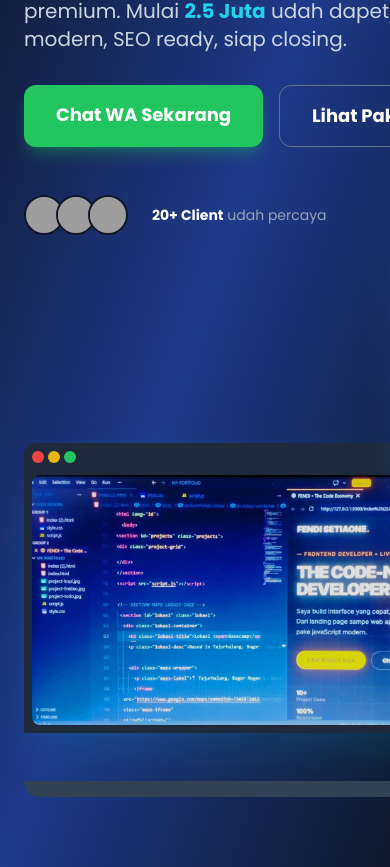
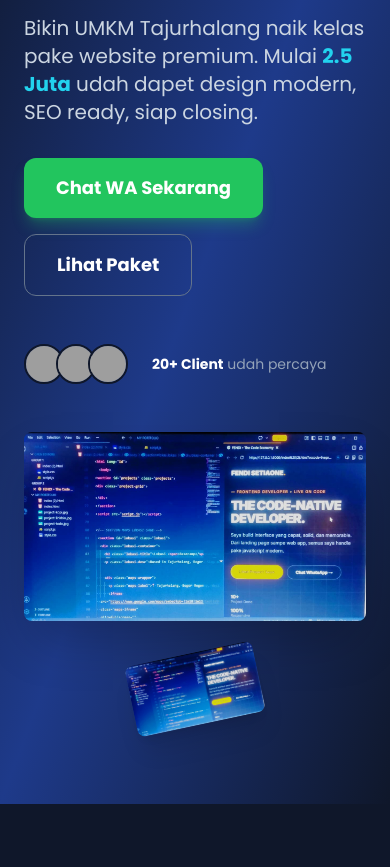
Before and after one commit to Ehfend552/MY-PORTFOLIO, a plain HTML site: page index.html in a window 390 px wide. Shown: the part 233-1100 px from the top of the page. Drawn offline with nearby package versions, Linux system fonts and the light colour scheme; grey boxes are pictures that could not be loaded.

Commit message:
fix total layout mockup responsive

```diff
--- a/index.html
+++ b/index.html
@@ -192,40 +192,27 @@
         </div>
 
         <!-- KANAN: MOCKUP 3D LAPTOP + HP -->
-        <div class="relative w-full flex flex-col items-center gap-8 py-8 lg:h-[500px] lg:block"></div>
+       <div class="relative w-full lg:h-[500px]">
+
    <!-- MOCKUP LAPTOP -->
-   <div class="w-full max-w-[350px] lg:absolute lg:left-0 lg:max-w-[70%] lg:w-[800px]"></div>
-            <div
-              class="w-[450px] bg-slate-800 rounded-t-xl p-2 shadow-2xl shadow-cyan-500/20"
-            >
-              <div class="h-4 flex gap-1 mb-2">
-                <div class="w-3 h-3 rounded-full bg-red-500"></div>
-                <div class="w-3 h-3 rounded-full bg-yellow-500"></div>
-                <div class="w-3 h-3 rounded-full bg-green-500"></div>
-              </div>
+   <div class="w-full lg:absolute lg:left-0 lg:bottom-0 lg:w-[75%]">
       <img
          src="foto-profile.jpg"
          alt="Preview Website"
-                class="w-full h-[250px] object-cover rounded-lg"
+         class="w-full rounded-lg shadow-2xl"
       />
-            </div>
-            <div class="w-[500px] h-4 bg-slate-700 rounded-b-3xl mx-auto"></div>
    </div>
 
    <!-- MOCKUP HP -->
-   <div class="relative w-[150px] lg:absolute lg:bottom-0 lg:right-0"></div>
-
-            <div
-              class="w-[160px] bg-slate-800 rounded-[2rem] p-2 shadow-2xl shadow-blue-500/20 border-4 border-slate-700"
-            >
-              <div
-                class="w-12 h-1 bg-slate-600 rounded-full mx-auto mb-2"
-              ></div>
+   <div class="relative mx-auto mt-8 w-[130px] lg:absolute lg:bottom-0 lg:right-0 lg:mt-0 lg:mx-0 lg:w-[180px] -rotate-12 hover:rotate-0 transition-transform duration-700">
       <img
          src="foto-profile.jpg"
          alt="Preview Mobile"
-                class="w-full h-[280px] object-cover object-top rounded-lg"
+         class="w-full rounded-lg shadow-xl"
       />
+   </div>
+
+</div>
             </div>
           </div>
 
```
Lines whose indentation alone changed are shown as unchanged.
